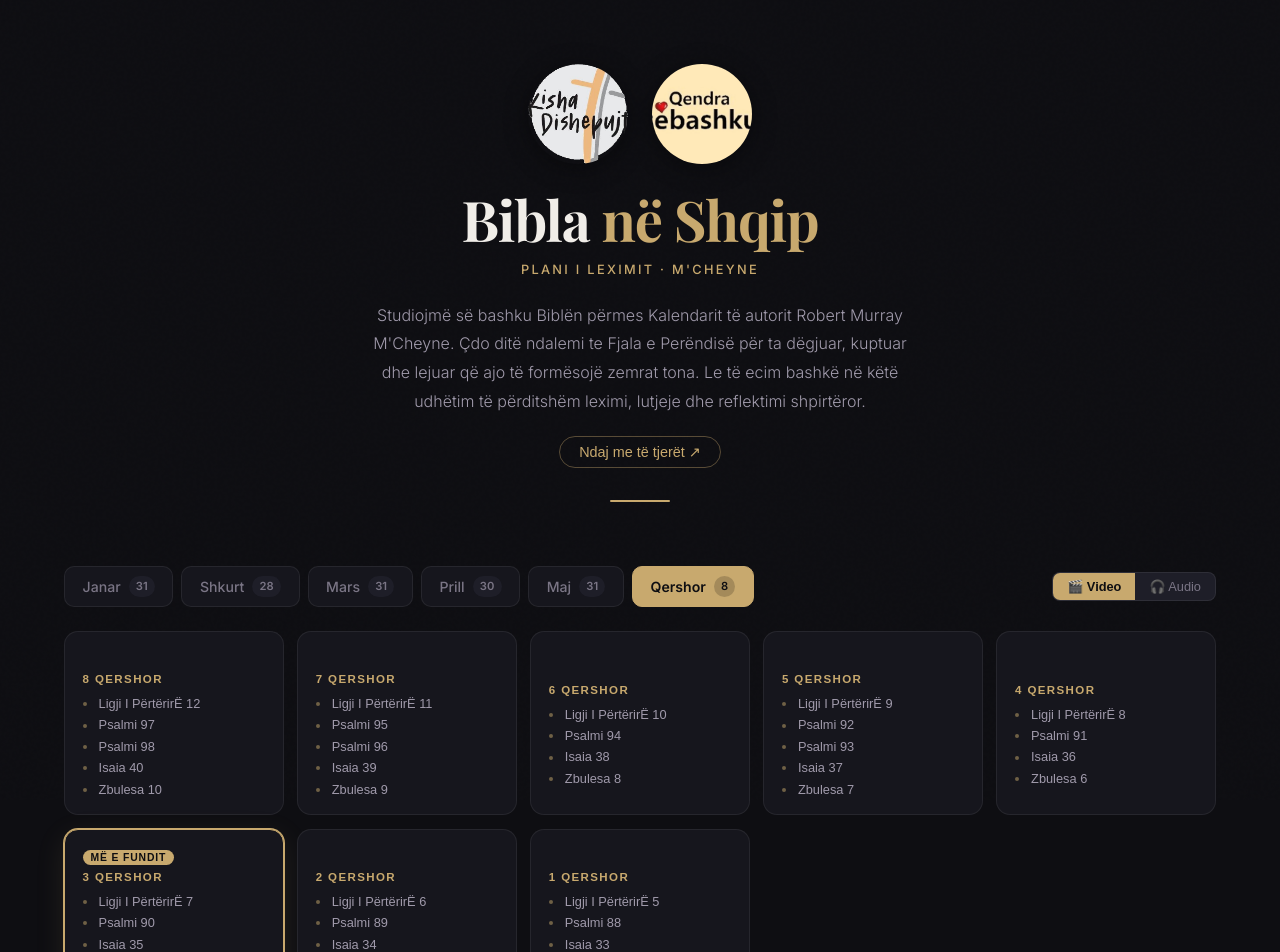
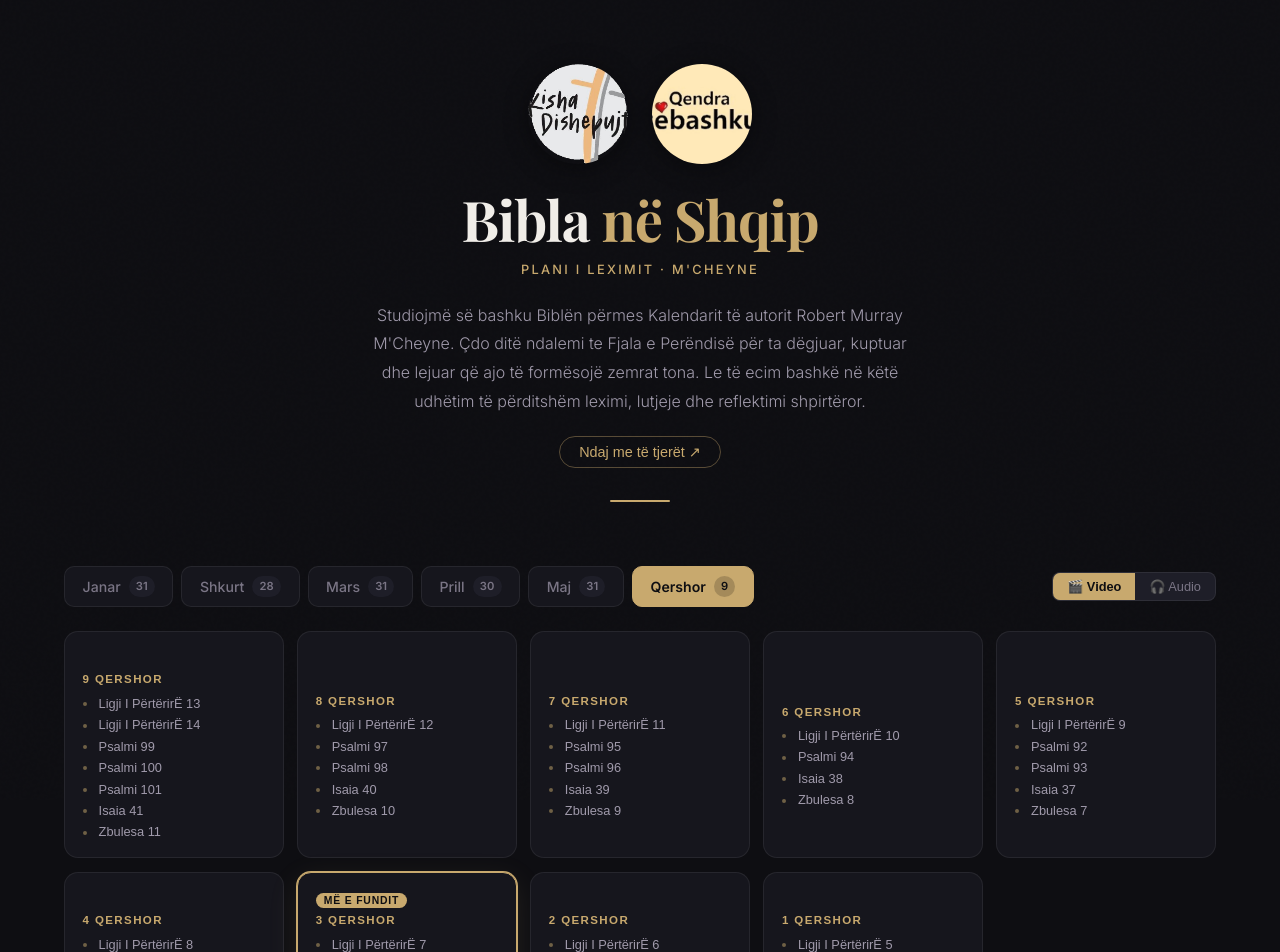
Before and after one commit to jeffandmeredith-max/bibla-shqip, a React (Vite) app: page / in a window 1280 px wide. Shown: the top 952 px of the page. Built offline with nearby package versions, Linux system fonts and the light colour scheme.

Commit message:
chore: daily update 2026-06-09

```diff
--- a/src/data/june.js
+++ b/src/data/june.js
@@ -195,5 +195,40 @@ export const june = [
         "start": 729
       }
     ]
+  },
+  {
+    "day": 9,
+    "date": "9 Qershor",
+    "videoId": "ZyAO4R4QLZo",
+    "readings": [
+      {
+        "title": "Ligji I PërtërirË 13",
+        "start": 0
+      },
+      {
+        "title": "Ligji I PërtërirË 14",
+        "start": 211
+      },
+      {
+        "title": "Psalmi 99",
+        "start": 420
+      },
+      {
+        "title": "Psalmi 100",
+        "start": 489
+      },
+      {
+        "title": "Psalmi 101",
+        "start": 523
+      },
+      {
+        "title": "Isaia 41",
+        "start": 586
+      },
+      {
+        "title": "Zbulesa 11",
+        "start": 856
+      }
+    ]
   }
 ]
```
